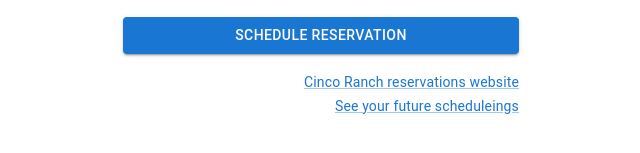
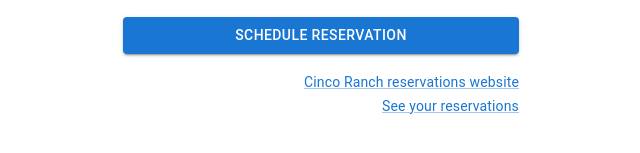
Before and after one commit to MarkAlperin/Personal-Website, a React (Create React App) app: page /tennis-time in a window 1280 px wide. Shown: the part 481-634 px from the top of the page, without its empty margins (319-959 px from the left). Built offline with nearby package versions, Linux system fonts and the light colour scheme.

Commit message:
link to reservations functional and styled

```diff
--- a/src/apps/tennisTime/TennisTime.js
+++ b/src/apps/tennisTime/TennisTime.js
@@ -1,7 +1,8 @@
 import React, { useState } from "react";
 import styled from "styled-components";
 import axios from "axios";
-
+import { Link as RouterLink, Router} from 'react-router-dom';
+import { LinkProps } from '@mui/material/Link';
 import Avatar from "@mui/material/Avatar";
 import Button from "@mui/material/Button";
 import CssBaseline from "@mui/material/CssBaseline";
@@ -154,7 +155,7 @@ export default function TennisTime() {
             >
               Schedule Reservation
             </Button>
-            <Grid container justifyContent="flex-end">
+            <Grid container flexDirection="column" alignItems="flex-end">
               <Grid item>
                 <Link
                   href="https://sites.onlinecourtreservations.com/reservations"
@@ -165,13 +166,11 @@ export default function TennisTime() {
                 </Link>
               </Grid>
               <Grid item>
-                <Link
-                  href="https://sites.onlinecourtreservations.com/reservations"
-                  target="_blank"
-                  variant="body2"
-                >
-                  See your future scheduleings
+
+                <Link component={RouterLink} to="/tennis-time/reservations" variant="body2">
+                  See your reservations
                 </Link>
+
               </Grid>
             </Grid>
           </Box>
```
